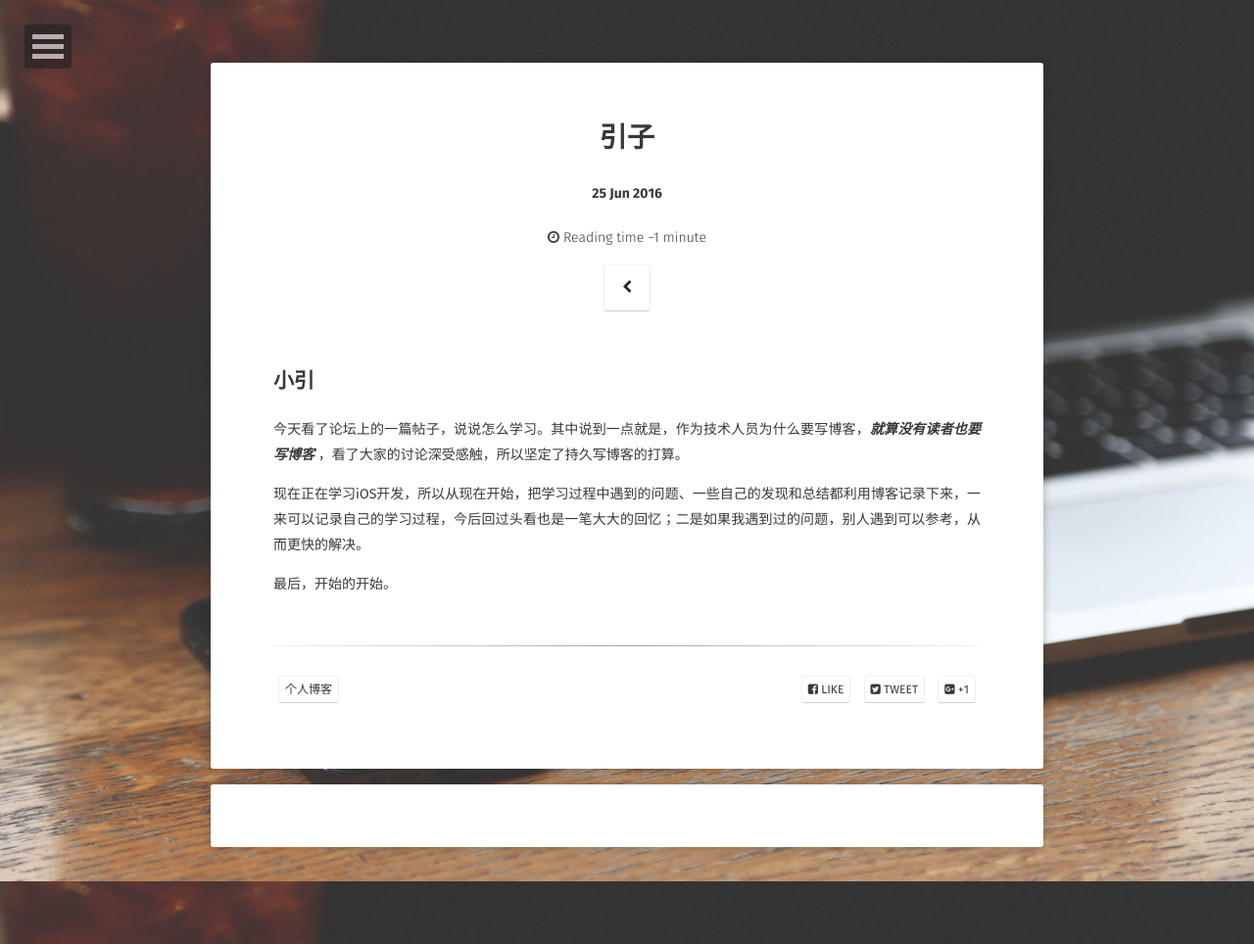
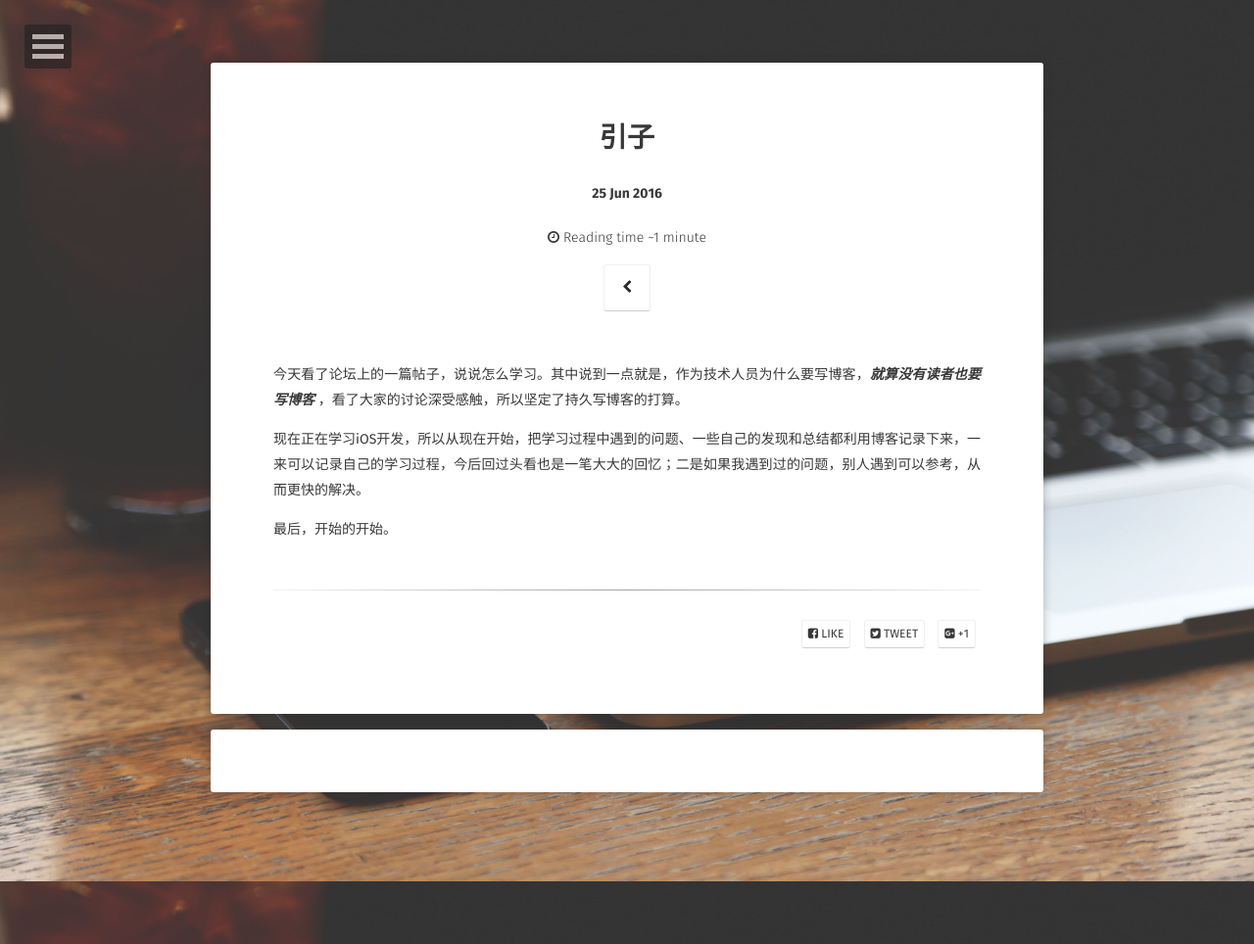
Before and after one commit to longjianjiang/longjianjiang.github.io, a Jekyll site: the page built from _posts/2016-6-25-first.md, in a window 1280 px wide. Shown: the whole page at 98% size. Built offline with Jekyll 4.4.1, drawn with Linux system fonts in a browser that asks for light colours; some web fonts are replaced; comment, search, counter and statistics services are not loaded.

Commit message:
Update 2016-6-25-first.md

```diff
--- a/_posts/2016-6-25-first.md
+++ b/_posts/2016-6-25-first.md
@@ -3,13 +3,9 @@ layout: post
 title:  "引子"
 date:   2016-06-25
 excerpt: "我的第一篇博客."
-tag:
-- 个人博客
 comments: true
 ---
 
-
-## 小引
 
 今天看了论坛上的一篇帖子，说说怎么学习。其中说到一点就是，作为技术人员为什么要写博客，***就算没有读者也要写博客*** ，看了大家的讨论深受感触，所以坚定了持久写博客的打算。
 
```
